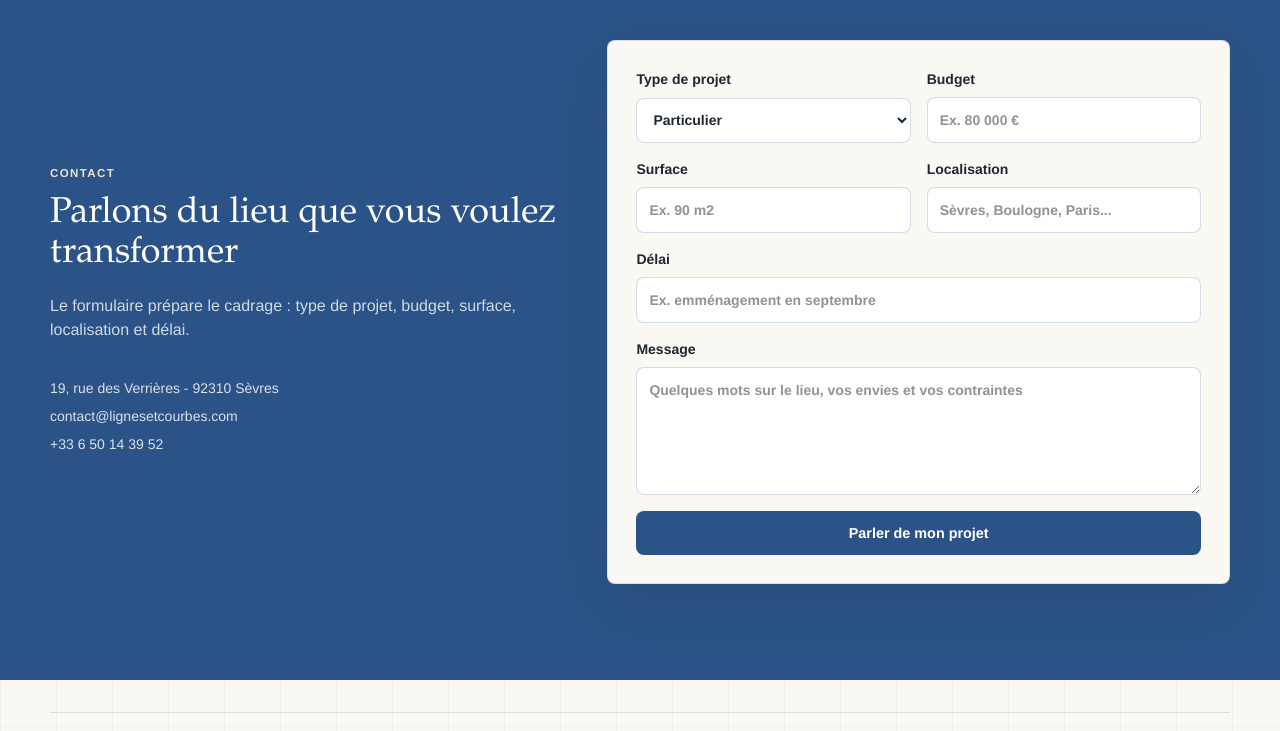
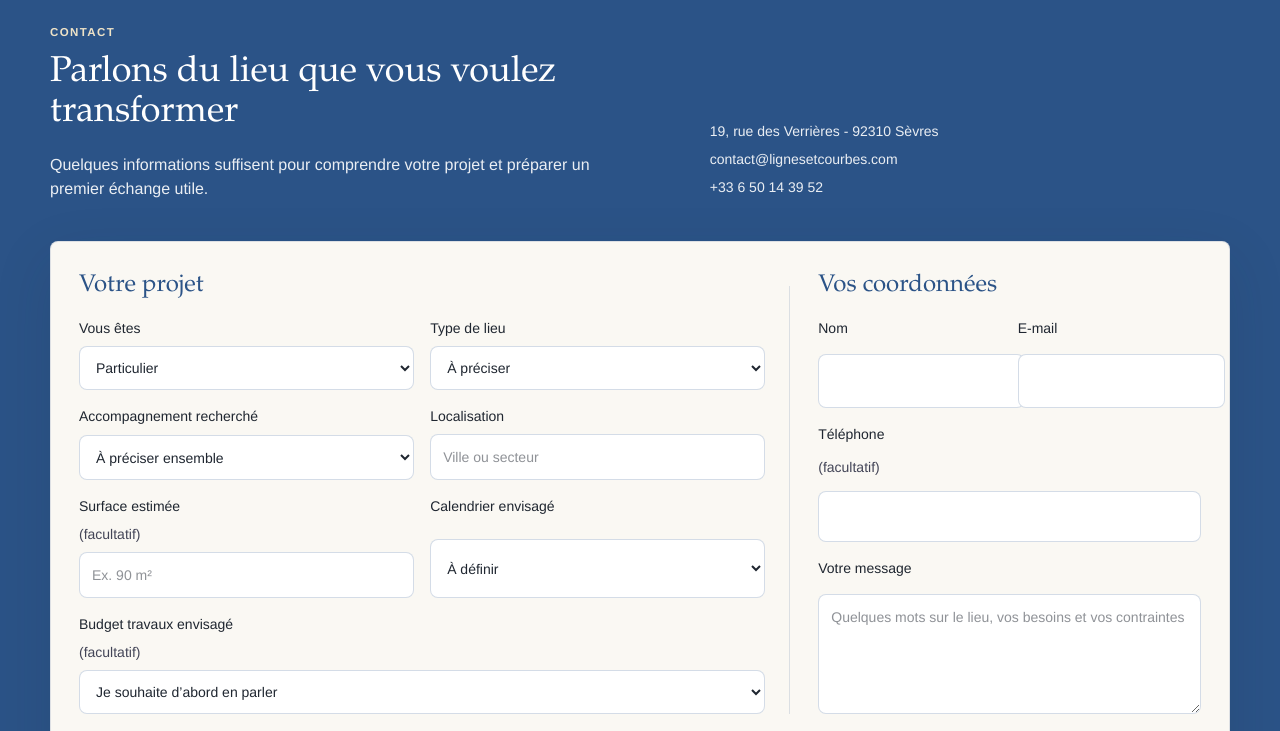
Before and after one commit to laurence-beep/lignesetcourbes, an Astro site: page / in a window 1280 px wide. Shown: the part 4090-4821 px from the top of the page. Built offline with nearby package versions, Linux system fonts and the light colour scheme; Astro itself is replaced by a stand-in of ours.

Commit message:
Refine contact qualification form

```diff
--- a/src/pages/index.astro
+++ b/src/pages/index.astro
@@ -245,30 +245,47 @@ const accompanimentSteps = [
 				</section>
 			</section>
 
-			<section id="contact" class="bg-line-blue py-20 text-white lg:py-24">
-				<div class="site-shell grid gap-12 lg:grid-cols-[0.9fr_1.1fr] lg:items-center">
-					<div>
+			<section id="contact" class="bg-line-blue py-16 text-white lg:py-20">
+				<div class="site-shell">
+					<div class="grid gap-6 lg:grid-cols-[1.1fr_0.9fr] lg:items-end">
+						<div>
 						<p class="eyebrow text-line-gold-soft">Contact</p>
 						<h2 class="display-serif mt-3 text-3xl md:text-4xl">Parlons du lieu que vous voulez transformer</h2>
-						<p class="mt-5 max-w-xl text-white/78">
-							Le formulaire prépare le cadrage : type de projet, budget, surface, localisation et délai.
+						<p class="mt-5 max-w-xl font-medium text-white/90">
+							Quelques informations suffisent pour comprendre votre projet et préparer un premier échange utile.
 						</p>
-						<div class="mt-8 text-sm leading-7 text-white/82">
+						</div>
+						<div class="mt-8 text-sm font-medium leading-7 text-white/90">
 							<p>19, rue des Verrières - 92310 Sèvres</p>
 							<p>contact@lignesetcourbes.com</p>
 							<p>+33 6 50 14 39 52</p>
 						</div>
 					</div>
-					<form class="surface grid gap-4 bg-paper p-5 text-ink shadow-soft md:p-7">
-						<div class="grid gap-4 md:grid-cols-2">
-							<label class="grid gap-2 text-sm font-bold">Type de projet<select class="rounded-site border border-line-blue/20 bg-white px-3 py-3 text-ink"><option>Particulier</option><option>Professionnel</option></select></label>
-							<label class="grid gap-2 text-sm font-bold">Budget<input class="rounded-site border border-line-blue/20 bg-white px-3 py-3 text-ink" placeholder="Ex. 80 000 €" /></label>
-							<label class="grid gap-2 text-sm font-bold">Surface<input class="rounded-site border border-line-blue/20 bg-white px-3 py-3 text-ink" placeholder="Ex. 90 m2" /></label>
-							<label class="grid gap-2 text-sm font-bold">Localisation<input class="rounded-site border border-line-blue/20 bg-white px-3 py-3 text-ink" placeholder="Sèvres, Boulogne, Paris..." /></label>
-						</div>
-						<label class="grid gap-2 text-sm font-bold">Délai<input class="rounded-site border border-line-blue/20 bg-white px-3 py-3 text-ink" placeholder="Ex. emménagement en septembre" /></label>
-						<label class="grid gap-2 text-sm font-bold">Message<textarea class="min-h-32 rounded-site border border-line-blue/20 bg-white px-3 py-3 text-ink" placeholder="Quelques mots sur le lieu, vos envies et vos contraintes"></textarea></label>
-						<button type="button" class="btn btn-primary">Parler de mon projet</button>
+					<form class="surface mt-10 grid gap-6 bg-paper p-5 text-ink shadow-soft md:p-7 lg:grid-cols-[1.25fr_0.75fr]">
+						<fieldset class="grid gap-4">
+							<legend class="display-serif mb-4 text-2xl text-line-blue">Votre projet</legend>
+							<div class="grid gap-4 md:grid-cols-2">
+								<label class="grid gap-2 text-sm font-medium">Vous êtes<select name="profil" class="rounded-site border border-line-blue/20 bg-white px-3 py-3 text-ink"><option>Particulier</option><option>Professionnel</option></select></label>
+								<label class="grid gap-2 text-sm font-medium">Type de lieu<select name="lieu" class="rounded-site border border-line-blue/20 bg-white px-3 py-3 text-ink"><option value="">À préciser</option><option>Appartement</option><option>Maison</option><option>Bureaux ou lieu professionnel</option><option>Autre</option></select></label>
+								<label class="grid gap-2 text-sm font-medium">Accompagnement recherché<select name="accompagnement" class="rounded-site border border-line-blue/20 bg-white px-3 py-3 text-ink"><option value="">À préciser ensemble</option><option>Étude d’orientation</option><option>Conception</option><option>Préparation et suivi des travaux</option><option>Accompagnement complet</option></select></label>
+								<label class="grid gap-2 text-sm font-medium">Localisation<input name="localisation" class="rounded-site border border-line-blue/20 bg-white px-3 py-3 text-ink" placeholder="Ville ou secteur" /></label>
+								<label class="grid gap-2 text-sm font-medium">Surface estimée <span class="font-normal text-ink-soft">(facultatif)</span><input name="surface" class="rounded-site border border-line-blue/20 bg-white px-3 py-3 text-ink" placeholder="Ex. 90 m²" /></label>
+								<label class="grid gap-2 text-sm font-medium">Calendrier envisagé<select name="calendrier" class="rounded-site border border-line-blue/20 bg-white px-3 py-3 text-ink"><option value="">À définir</option><option>Dès que possible</option><option>Dans 3 à 6 mois</option><option>Dans 6 à 12 mois</option><option>Plus tard</option></select></label>
+							</div>
+							<label class="grid gap-2 text-sm font-medium">Budget travaux envisagé <span class="font-normal text-ink-soft">(facultatif)</span><select name="budget" class="rounded-site border border-line-blue/20 bg-white px-3 py-3 text-ink"><option value="">Je souhaite d’abord en parler</option><option>Moins de 50 000 €</option><option>De 50 000 à 100 000 €</option><option>De 100 000 à 200 000 €</option><option>Plus de 200 000 €</option></select></label>
+						</fieldset>
+
+						<fieldset class="grid gap-4 border-t border-line-blue/15 pt-6 lg:border-l lg:border-t-0 lg:pl-7 lg:pt-0">
+							<legend class="display-serif mb-4 text-2xl text-line-blue">Vos coordonnées</legend>
+							<div class="grid gap-4 md:grid-cols-2">
+								<label class="grid gap-2 text-sm font-medium">Nom<input name="nom" required autocomplete="name" class="rounded-site border border-line-blue/20 bg-white px-3 py-3 text-ink" /></label>
+								<label class="grid gap-2 text-sm font-medium">E-mail<input name="email" type="email" required autocomplete="email" class="rounded-site border border-line-blue/20 bg-white px-3 py-3 text-ink" /></label>
+							</div>
+							<label class="grid gap-2 text-sm font-medium">Téléphone <span class="font-normal text-ink-soft">(facultatif)</span><input name="telephone" type="tel" autocomplete="tel" class="rounded-site border border-line-blue/20 bg-white px-3 py-3 text-ink" /></label>
+							<label class="grid gap-2 text-sm font-medium">Votre message<textarea name="message" class="min-h-28 rounded-site border border-line-blue/20 bg-white px-3 py-3 text-ink" placeholder="Quelques mots sur le lieu, vos besoins et vos contraintes"></textarea></label>
+						</fieldset>
+
+						<button type="button" class="btn btn-primary lg:col-span-2 lg:min-w-64 lg:justify-self-end">Échanger sur mon projet</button>
 					</form>
 				</div>
 			</section>
```
